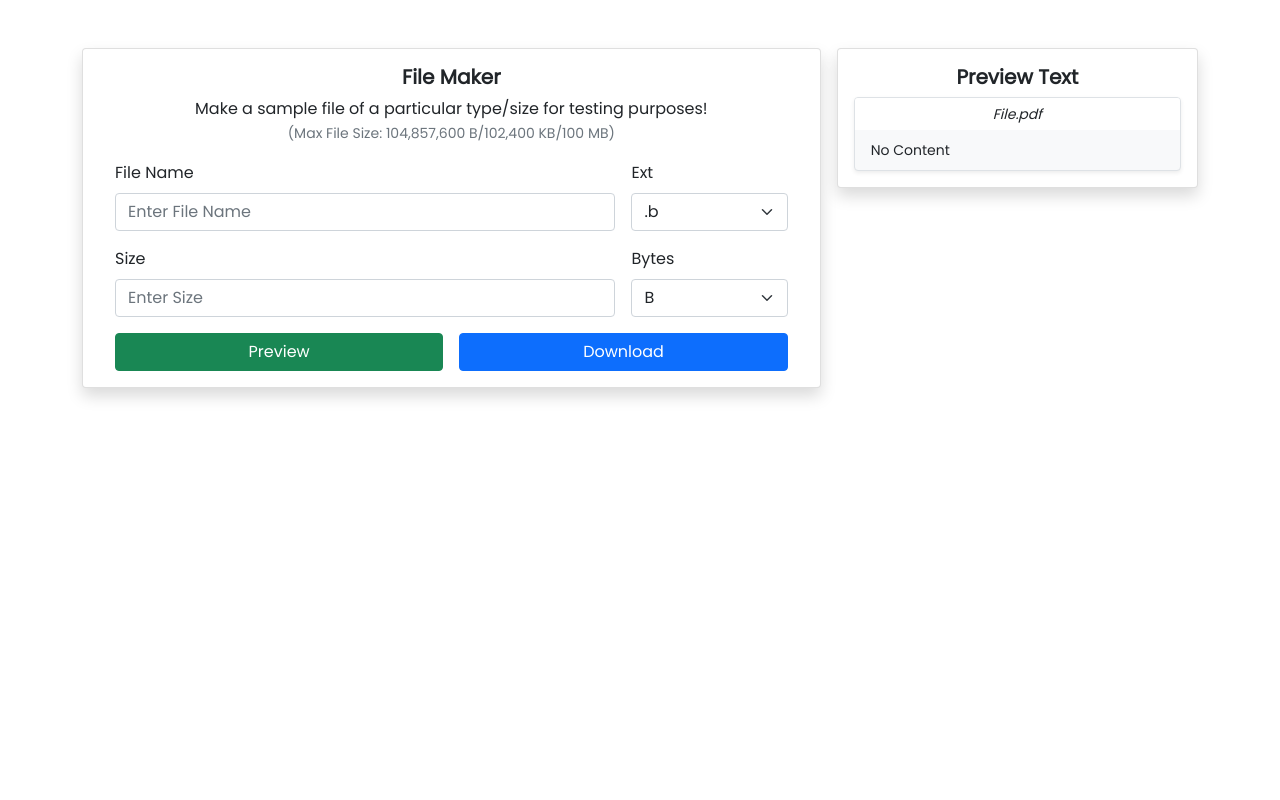
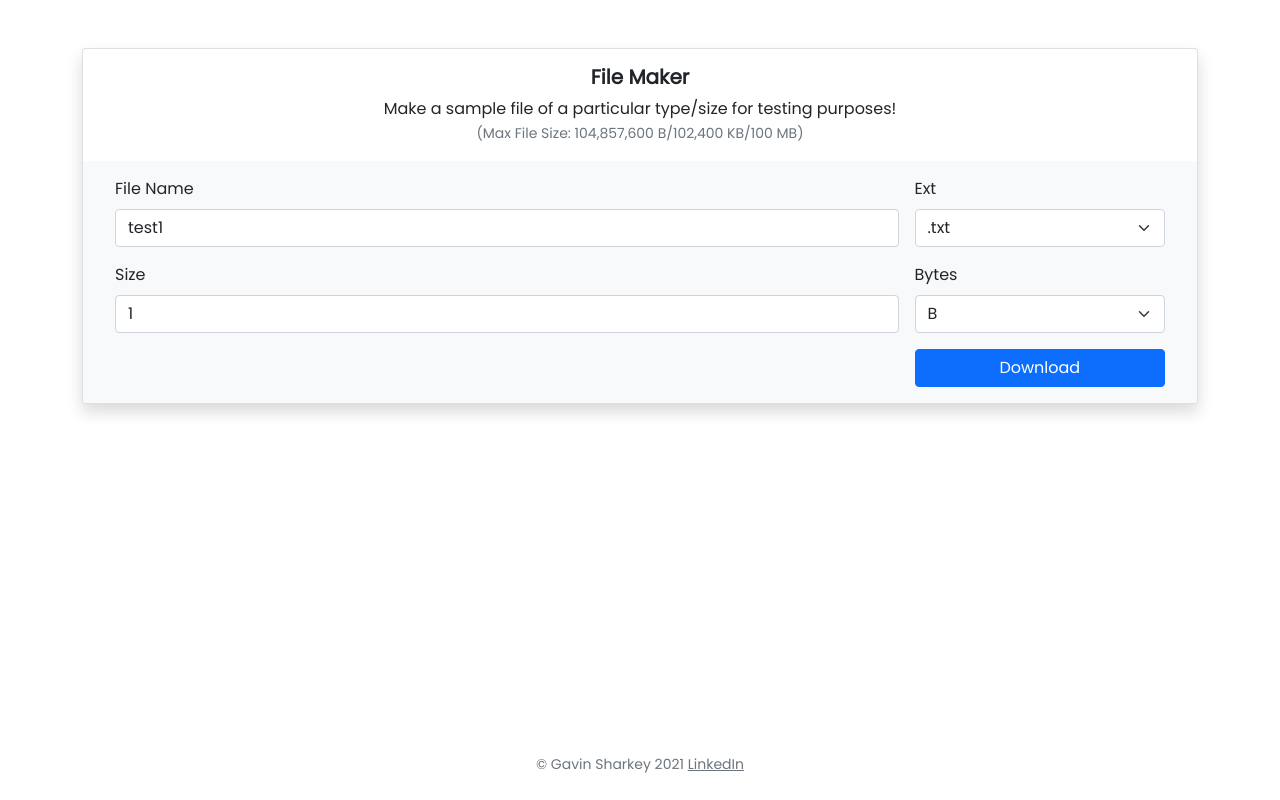
Before and after one commit to gavinsharkey/react_file_maker, a React (Create React App) app: page / in a window 1280 px wide. Built offline with nearby package versions, Linux system fonts and the light colour scheme.

Commit message:
Refactor constants Add logic

```diff
--- a/src/App.js
+++ b/src/App.js
@@ -1,27 +1,58 @@
-const SIZES_AND_MAX = {
-  b: 104857600,
-  kb: 102400,
-  mb: 100
+import { useState, useEffect } from "react";
+import FileMaker from "./concerns/FileMaker";
+import { FILE_TYPES, BYTE_SIZES } from "./constants";
+
+function App() {
+  const [fileName, setFileName] = useState("test1");
+  const [fileType, setFileType] = useState("txt");
+  const [byteSize, setByteSize] = useState("b");
+  const [bytes, setBytes] = useState(1);
+
+  function downloadFile() {
+    const fullFileName = `${fileName}.${fileType}`;
+
+    const fileMaker = new FileMaker(fileType, fullFileName, bytes);
+
+    fileMaker.download();
   }
 
-function App() {
+  function handleByteChange(e) {
+    const selectedByteSize = BYTE_SIZES[byteSize];
+    setBytes(e.target.value * selectedByteSize.toBytesMultiplier);
+  }
+
+  function renderCurrentBytes() {
+    const selectedByteSize = BYTE_SIZES[byteSize];
+
+    return bytes / selectedByteSize.toBytesMultiplier;
+  }
+
   return (
+    <>
       <div className="container my-5">
         <div className="row g-3">
-        <div className="h-auto col-12 col-lg-8">
-          <div className="card shadow">
+          <div className="col-12">
+            <div className="card shadow overflow-hidden">
               <div className="card-body">
                 <h5 className="card-title text-center">File Maker</h5>
                 <p className="card-text text-center mb-0">
                   Make a sample file of a particular type/size for testing
                   purposes!
                 </p>
-              <p className="card-text text-muted text-center mt-0"><small>(Max File Size: 104,857,600 B/102,400 KB/100 MB)</small></p>
+                <p className="card-text text-muted text-center mt-0">
+                  <small>
+                    (Max File Size: 104,857,600 B/102,400 KB/100 MB)
+                  </small>
+                </p>
+              </div>
+              <div className="card-body bg-light">
                 <div className="container-fluid">
-                <div className="row g-3">
+                  <div className="row g-3 justify-content-end">
                     <div className="col-8 col-md-9">
                       <label className="form-label">File Name</label>
                       <input
+                        value={fileName}
+                        onChange={(e) => setFileName(e.target.value)}
                         className="form-control"
                         type="text"
                         placeholder="Enter File Name"
@@ -29,15 +60,23 @@ function App() {
                     </div>
                     <div className="col-4 col-md-3">
                       <label className="form-label">Ext</label>
-                    <select className="form-select">
-                      {Object.keys(SIZES_AND_MAX).map((key) => (
-                        <option key={key} value={key}>.{key}</option>
+                      <select
+                        value={fileType}
+                        onChange={(e) => setFileType(e.target.value)}
+                        className="form-select"
+                      >
+                        {Object.keys(FILE_TYPES).map((key) => (
+                          <option key={key} value={key}>
+                            .{key}
+                          </option>
                         ))}
                       </select>
                     </div>
                     <div className="col-8 col-md-9">
                       <label className="form-label">Size</label>
                       <input
+                        value={renderCurrentBytes()}
+                        onChange={handleByteChange}
                         className="form-control"
                         type="number"
                         placeholder="Enter Size"
@@ -45,20 +84,31 @@ function App() {
                     </div>
                     <div className="col-4 col-md-3">
                       <label className="form-label">Bytes</label>
-                    <select className="form-select">
-                      <option value="b">B</option>
-                      <option value="kb">KB</option>
-                      <option value="mb">MB</option>
+                      <select
+                        onChange={(e) => setByteSize(e.target.value)}
+                        value={byteSize}
+                        className="form-select"
+                      >
+                        {Object.keys(BYTE_SIZES).map((key) => (
+                          <option key={key} value={key}>
+                            {key.toUpperCase()}
+                          </option>
+                        ))}
                       </select>
                     </div>
-                  <div className="col-12 col-md-6">
+                    {/* <div className="col-12 col-md-6">
                     <div className="d-grid">
                       <button className="btn btn-success">Preview</button>
                     </div>
-                  </div>
-                  <div className="col-12 col-md-6">
+                  </div> */}
+                    <div className="col-12 col-md-3 align-self-end">
                       <div className="d-grid">
-                      <button className="btn btn-primary">Download</button>
+                        <button
+                          onClick={downloadFile}
+                          className="btn btn-primary"
+                        >
+                          Download
+                        </button>
                       </div>
                     </div>
                   </div>
@@ -66,7 +116,8 @@ function App() {
               </div>
             </div>
           </div>
-        <div className="h-auto col-12 col-lg-4">
+          {/* Might do something with this later */}
+          {/* <div className="h-auto col-12 col-lg-4">
           <div className="card shadow">
             <div className="card-body">
               <h5 className="card-title text-center">Preview Text</h5>
@@ -92,9 +143,13 @@ function App() {
               </div>
             </div>
           </div>
+        </div> */}
         </div>
       </div>
+      <div className="fixed-bottom text-center text-muted pb-4">
+        <small>&#169; Gavin Sharkey 2021 <a className="text-reset" target="_blank" href="https://www.linkedin.com/in/gavinsharkey/">LinkedIn</a></small>
       </div>
+    </>
   );
 }
 
--- a/src/concerns/FileMaker.js
+++ b/src/concerns/FileMaker.js
@@ -1,26 +1,31 @@
+import { FILE_TYPES } from '../constants';
+
 class FileMaker {
-  static FILE_TYPES = {
-    txt: {
-      bytesPerCharacter: 1,
-      mimeType: "text/plain",
-    },
-    pdf: {
-      bytesPerCharacter: 7076,
-      mimeType: "application/pdf",
-    },
-    doc: {
-      bytesPerCharacter: 24064,
-      mimeType: "application/msword",
-    },
-  };
-
-  constructor(type, sizeInBytes) {
-    if (!Object.keys(FileMaker.FILE_TYPES).includes(type)) {
+  constructor(type, fileName, sizeInBytes) {
+    if (!Object.keys(FILE_TYPES).includes(type)) {
       throw new Error("Invalid File Type");
     }
 
     this.type = type;
+    this.fileName = fileName;
     this.sizeInBytes = sizeInBytes;
+  }
+
+  download() {
+    const { type, fileName, sizeInBytes } = this;
+    const typeInfo = FILE_TYPES[type];
+    const data = btoa("a".repeat(sizeInBytes));
+    const downloadUrl = `data:${typeInfo.mimeType};base64,${data}`;
+
+    const link = document.createElement("a");
+    link.addEventListener('click', e => {
+      console.log('clicked')
+    })
+    link.href = downloadUrl;
+    link.download = fileName;
+    document.body.appendChild(link);
+    link.click();
+    document.body.removeChild(link);
   }
 }
 
--- /dev/null
+++ b/src/constants.js
@@ -0,0 +1,20 @@
+export const BYTE_SIZES = {
+  b: { max: 104857600, toBytesMultiplier: 1 },
+  kb: { max: 102400, toBytesMultiplier: 1024 },
+  mb: { max: 100, toBytesMultiplier: 1048576 },
+};
+
+export const FILE_TYPES = {
+  txt: {
+    bytesPerCharacter: 1,
+    mimeType: "text/plain",
+  },
+  pdf: {
+    bytesPerCharacter: 7076,
+    mimeType: "application/pdf",
+  },
+  doc: {
+    bytesPerCharacter: 24064,
+    mimeType: "application/msword",
+  },
+};
```
Lines whose indentation alone changed are shown as unchanged.
